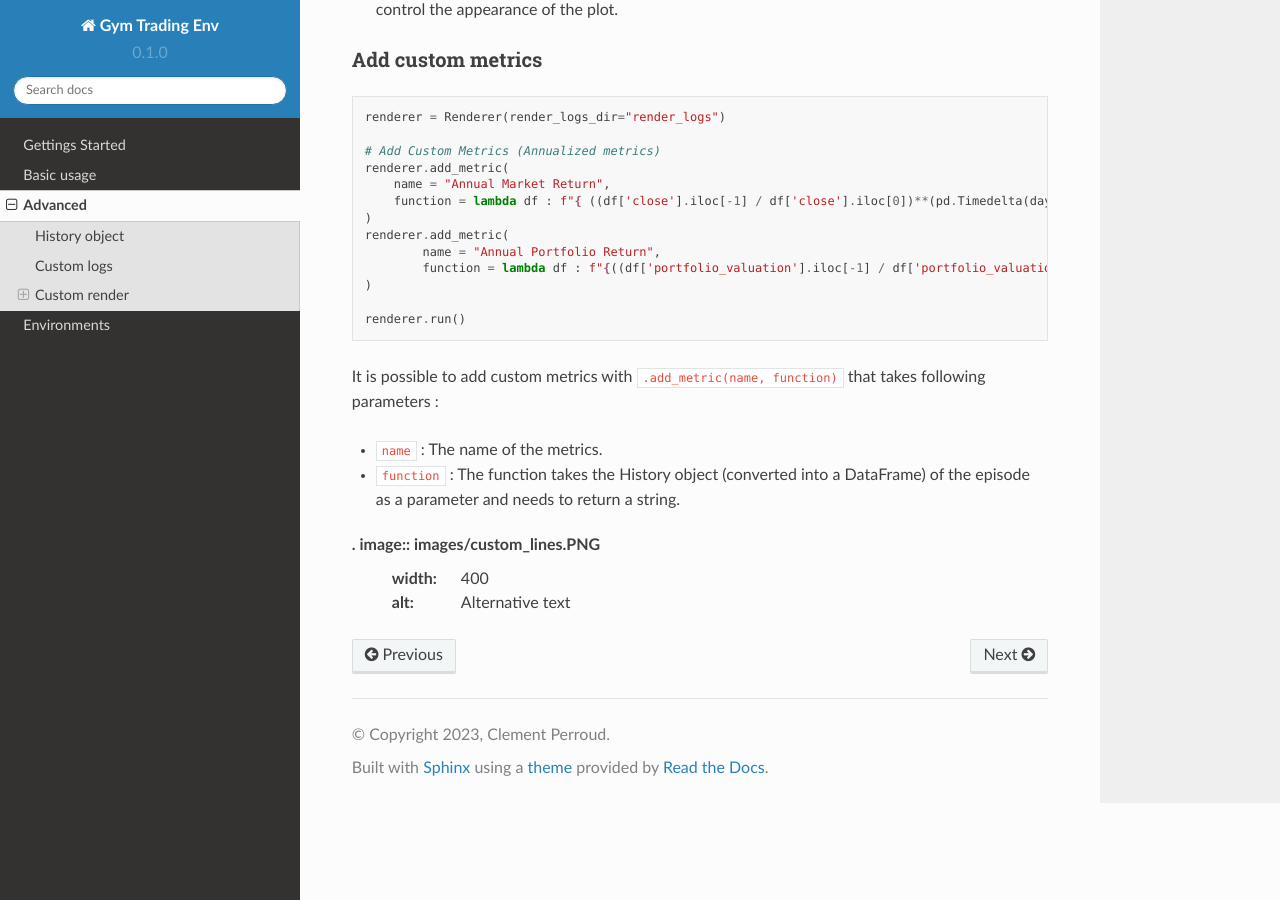
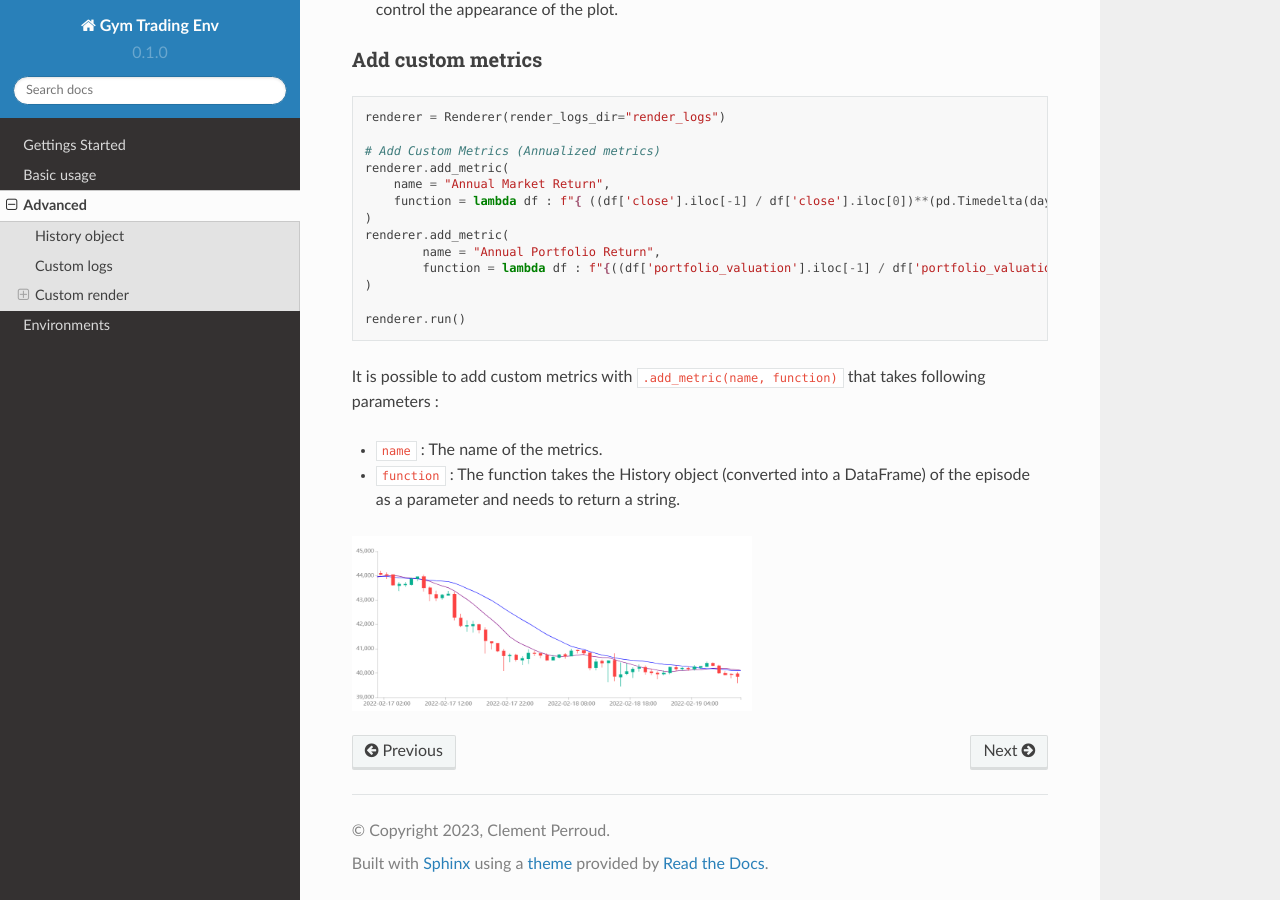
Before and after one commit to ClementPerroud/Gym-Trading-Env, a Sphinx documentation site: the page built from docs/source/advanced_usage.rst, in a window 1280 px wide and 900 px high, scrolled down 1641 px. Built offline with Sphinx 7.4.7 and the Read the Docs theme 2.0.0, drawn with Linux system fonts in a browser that asks for light colours; pages that are not in the unit, such as notebooks, are missing from menus.

Commit message:
Update advanced_usage.rst

```diff
--- a/docs/source/advanced_usage.rst
+++ b/docs/source/advanced_usage.rst
@@ -98,6 +98,6 @@ It is possible to add custom metrics with ``.add_metric(name, function)`` that t
 * ``function`` : The function takes the History object (converted into a DataFrame) of the episode as a parameter and needs to return a string.
 
 
-. image:: images/custom_lines.PNG
+.. image:: images/custom_lines.PNG
   :width: 400
   :alt: Alternative text
```
